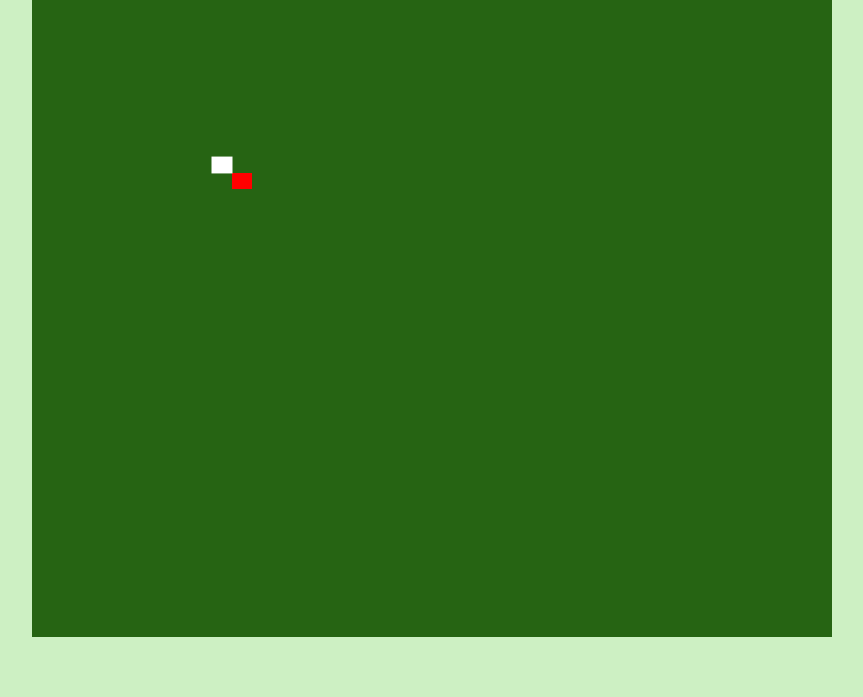
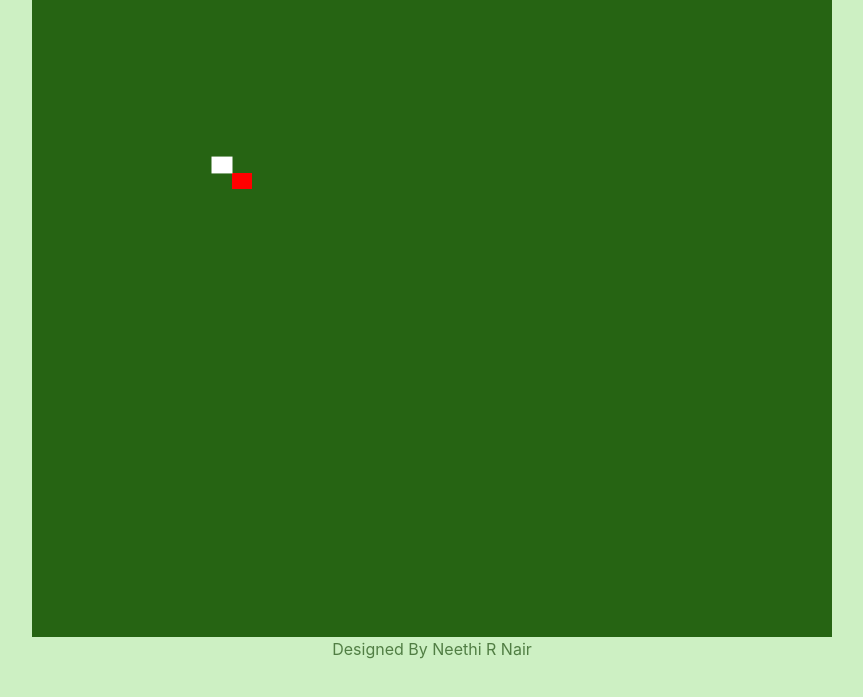
Before and after one commit to NeethiRNair/Snake-Game, a plain HTML site: page index.html in a window 1280 px wide. Shown: the part 103-800 px from the top of the page, without its empty margins (38-901 px from the left). Drawn offline with nearby package versions, Linux system fonts and the light colour scheme.

Commit message:
Snake Game Edit

```diff
--- a/index.html
+++ b/index.html
@@ -29,7 +29,16 @@
             <div class="row">
                 <canvas id="game" width="800" height="800" class="gameBoard"></canvas>
             </div>
+
+            <div class="row footer">
+                <div class="col-xs-12 col-md-12">
+                    <div class="text-center">Designed By Neethi R Nair</div>
+                </div>
+            </div>
+
         </div>
+
+
 
 
 
--- a/style.css
+++ b/style.css
@@ -43,3 +43,9 @@
     color: #fff;
     background-color: rgb(81, 126, 68); ;
 }
+.footer{
+
+    color: rgb(81, 126, 68);
+    width: 100vh;
+
+}
```
